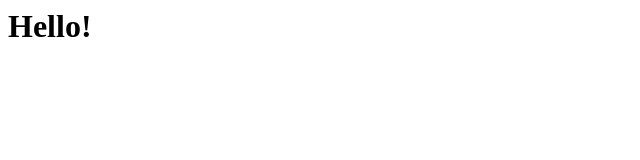
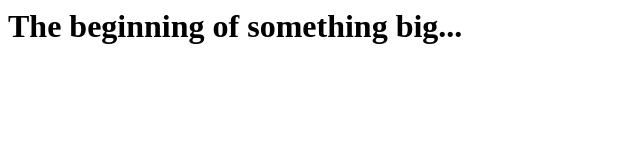
Before and after one commit to michaeld762/romanfourstreet, a plain HTML site: page index.html in a window 1280 px wide. Shown: the whole page, without its empty margins (0-640 px from the left). Drawn offline with Linux system fonts and the light colour scheme.

Commit message:
Update index.html

```diff
--- a/index.html
+++ b/index.html
@@ -1 +1 @@
-<h1>Hello!</h1>
+<h1>The beginning of something big...</h1>
```
